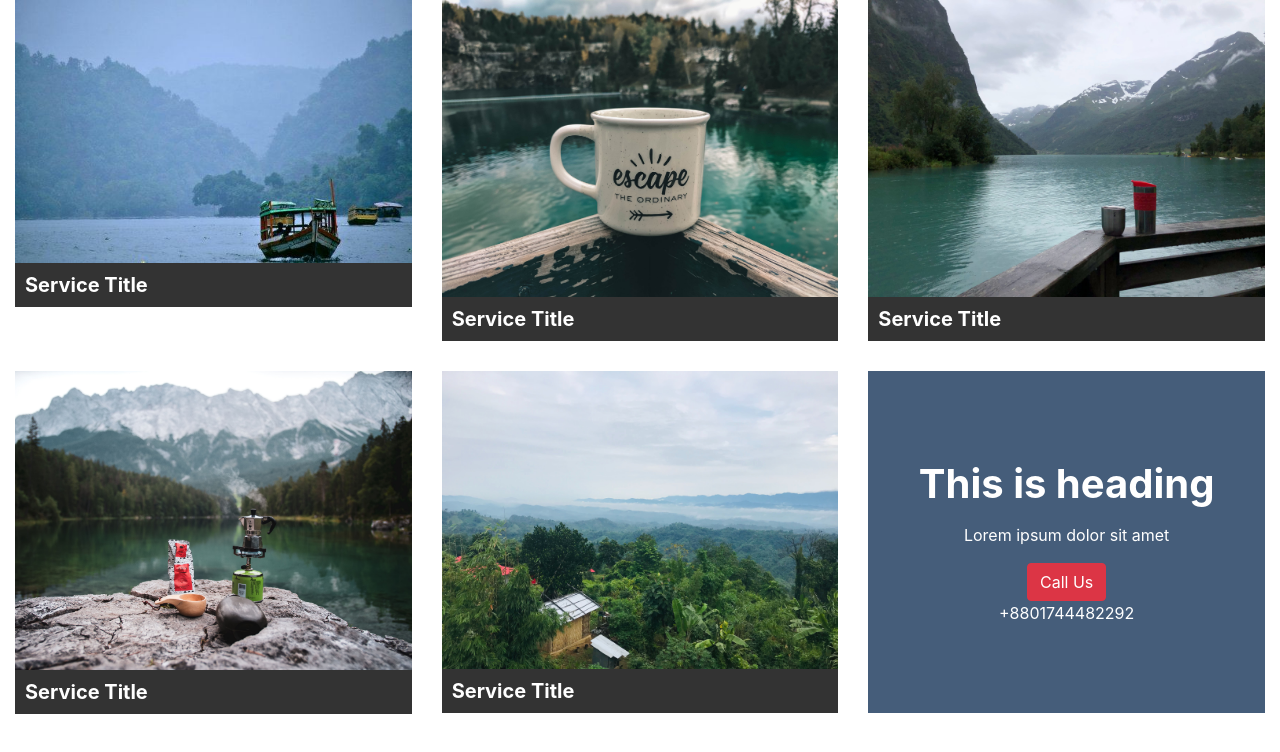
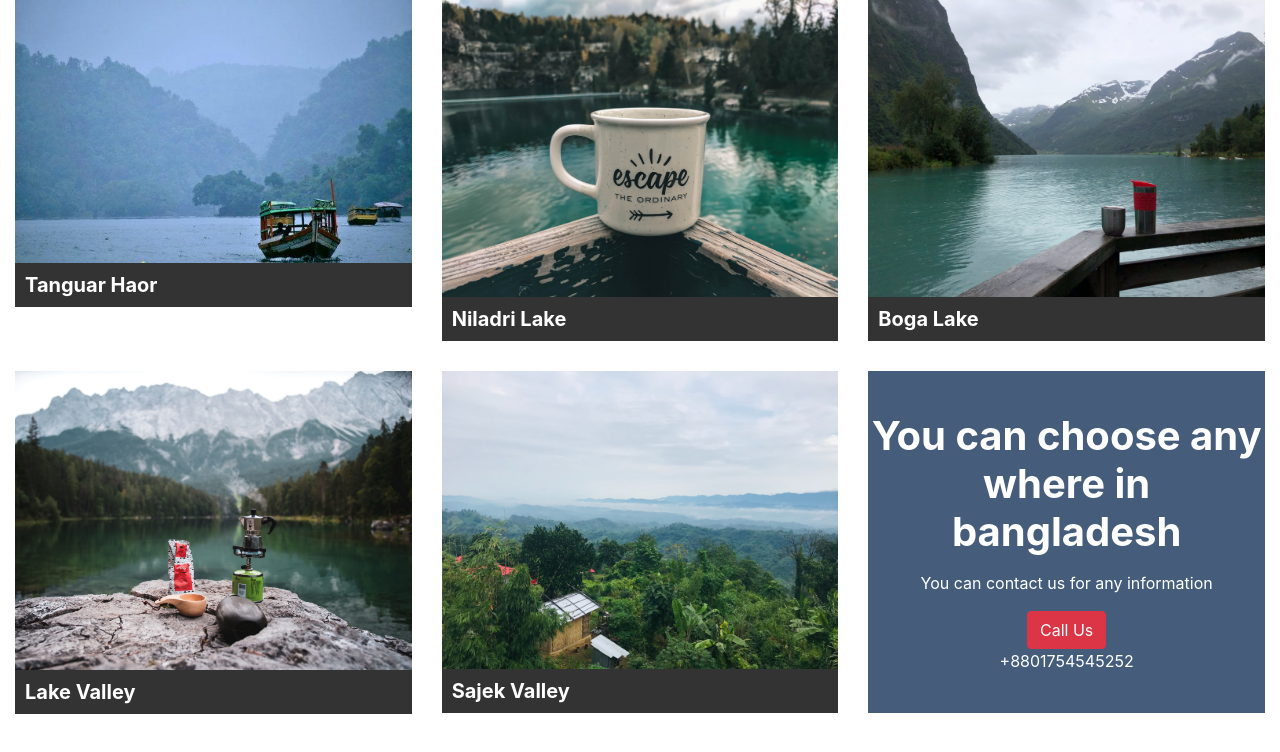
Before and after one commit to tarekahamed02/100-Days-Html-Practice-Challenge, a plain HTML site: page day1/index.html in a window 1280 px wide. Drawn offline with nearby package versions, Linux system fonts and the light colour scheme.

Commit message:
some modification

```diff
--- a/day1/index.html
+++ b/day1/index.html
@@ -25,7 +25,7 @@
                         <div class="service-bg">
                             <img src="assets/img/service-bg11.jpg" alt="">
                         </div>
-                        <h2>service title</h2>
+                        <h2>Tanguar Haor</h2>
                     </a>
                 </div>
                 <div class="col-md-4">
@@ -33,7 +33,7 @@
                         <div class="service-bg">
                             <img src="assets/img/service-bg12.jpg" alt="">
                         </div>
-                        <h2>service title</h2>
+                        <h2>Niladri Lake</h2>
                     </a>
                 </div>
                 <div class="col-md-4">
@@ -41,7 +41,7 @@
                         <div class="service-bg">
                             <img src="assets/img/service-bg13.jpg" alt="">
                         </div>
-                        <h2>service title</h2>
+                        <h2>Boga Lake</h2>
                     </a>
                 </div>
             </div>
@@ -52,7 +52,7 @@
                         <div class="service-bg">
                             <img src="assets/img/service-bg14.jpg" alt="">
                         </div>
-                        <h2>service title</h2>
+                        <h2>Lake Valley</h2>
                     </a>
                 </div>
                 <div class="col-md-4">
@@ -60,7 +60,7 @@
                         <div class="service-bg">
                             <img src="assets/img/service-bg15.jpg" alt="">
                         </div>
-                        <h2>service title</h2>
+                        <h2>Sajek Valley</h2>
                     </a>
                 </div>
                 <div class="col-md-4">
@@ -73,10 +73,10 @@
                         <div class="service-cta">
                             <div class="service-cta-inner">
                                 <div class="service-cta-tablecell">
-                                    <h1>This is heading</h1>
-                                    <p>Lorem ipsum dolor sit amet</p>
+                                    <h1>You can choose any where in bangladesh</h1>
+                                    <p>You can contact us for any information</p>
                                     <div class="service-btn btn btn-danger">Call Us</div>
-                                    <p>+8801744482292</p>
+                                    <p>+8801754545252</p>
                                 </div>
                             </div>
                         </div>
```
